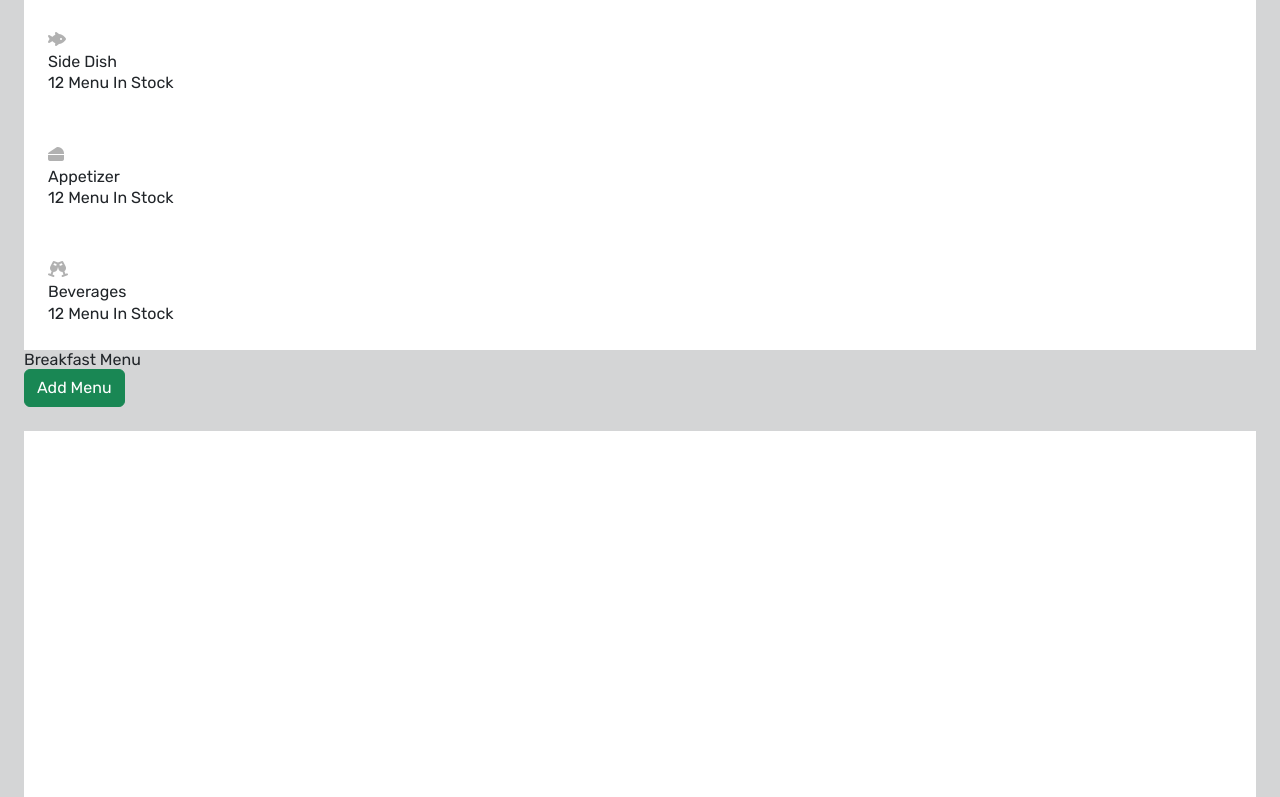
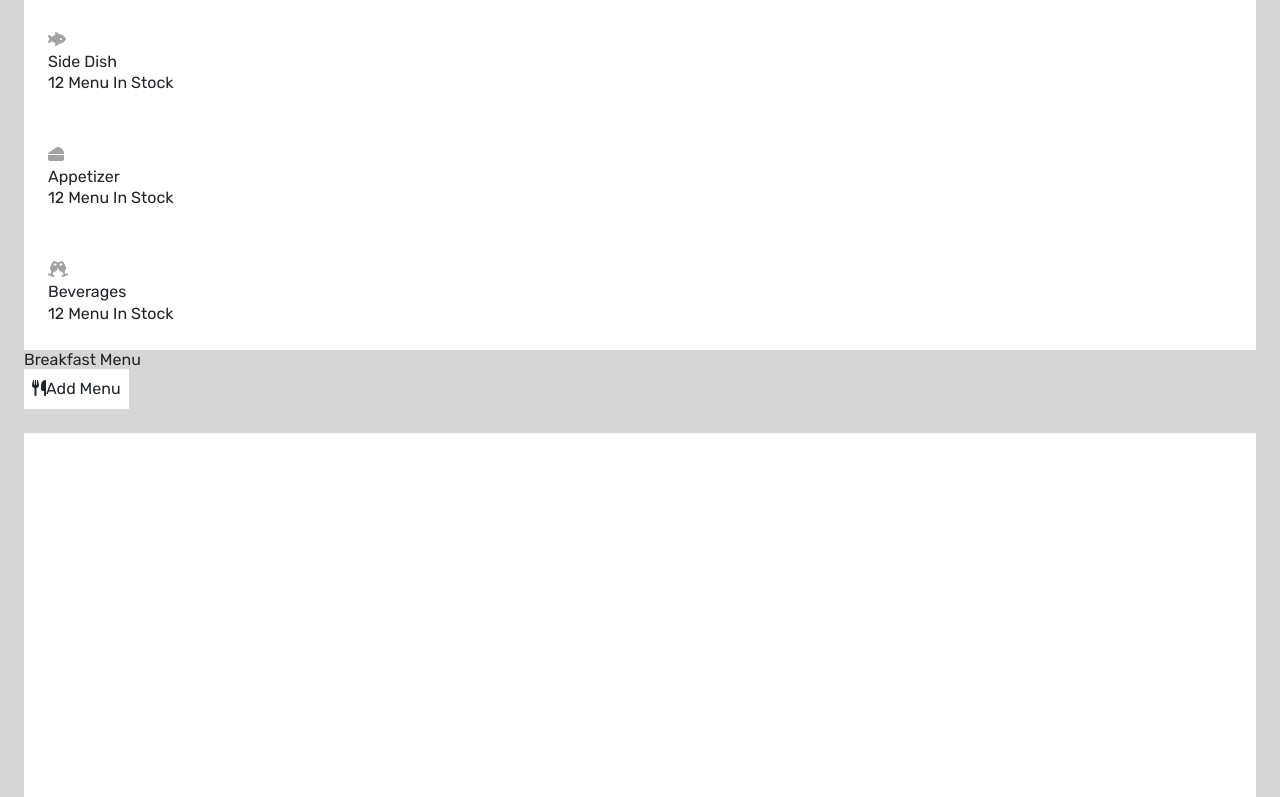
Before and after one commit to cygullem/POS_System_ReactVite_PHP, a React (Vite) app in the folder FrontEnd/gullemPOS/: page / in a window 1280 px wide. Shown: the part 1437-2234 px from the top of the page. Built offline with nearby package versions, Linux system fonts and the light colour scheme.

Commit message:
Changed Menu to BreakfastMenu

```diff
--- a/FrontEnd/gullemPOS/src/CSS/main.css
+++ b/FrontEnd/gullemPOS/src/CSS/main.css
@@ -11,8 +11,8 @@
 
 :root {
     --border-gray: #e1e1e1;
-    --bg-gray: #D4D5D6;
-    --icon: #b1b1b1;
+    --bg-gray: #d6d6d6;
+    --icon: #a2a2a2;
 }
 
 ::-webkit-scrollbar {
--- a/FrontEnd/gullemPOS/src/Components/Menu.jsx
+++ b/FrontEnd/gullemPOS/src/Components/BreakfastMenu.jsx
@@ -4,7 +4,10 @@ const Menu = () => {
             <div className="menu_container h-full overflow-auto">
                 <div className="flex items-center justify-between">
                     <h1 className="text-3xl font-semibold">Breakfast Menu</h1>
-                    <button className="text-2xl font-medium btn btn-success active:scale-95">Add Menu</button>
+                    <button className="flex items-center p-2 gap-3 text-sm rounded-lg bg-white active:scale-95 group">
+                        <i class="fa-solid fa-utensils text-xl group-hover:text-blue-700"></i>
+                        Add Menu
+                    </button>
                 </div>
                 <div className="menu_items_container grid grid-cols-3 mt-4 gap-4">
                     <div className="menu_items rounded-lg cursor-pointer active:scale-95"></div>
--- a/FrontEnd/gullemPOS/src/Pages/Dashboard.jsx
+++ b/FrontEnd/gullemPOS/src/Pages/Dashboard.jsx
@@ -3,7 +3,7 @@ import '../CSS/main.css';
 import Navbar from '../Components/Navbar';
 import Sidebar from '../Components/Sidebar';
 import Categories from '../Components/Categories';
-import Menu from '../Components/Menu';
+import Menu from '../Components/BreakfastMenu';
 import Invoice from '../Components/Invoice';
 
 const Dashboard = () => {
```
